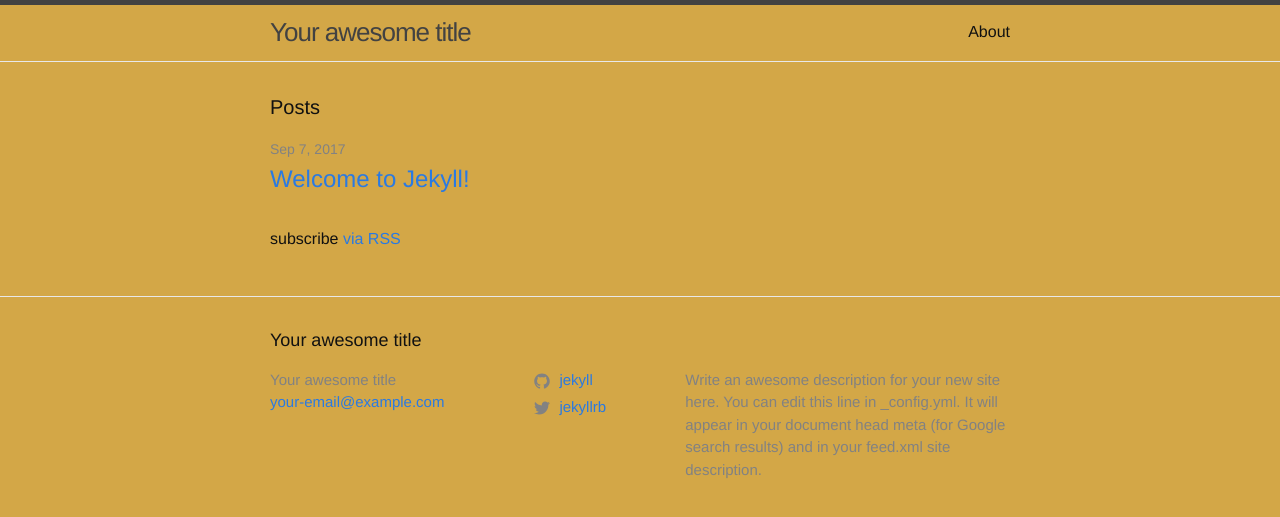
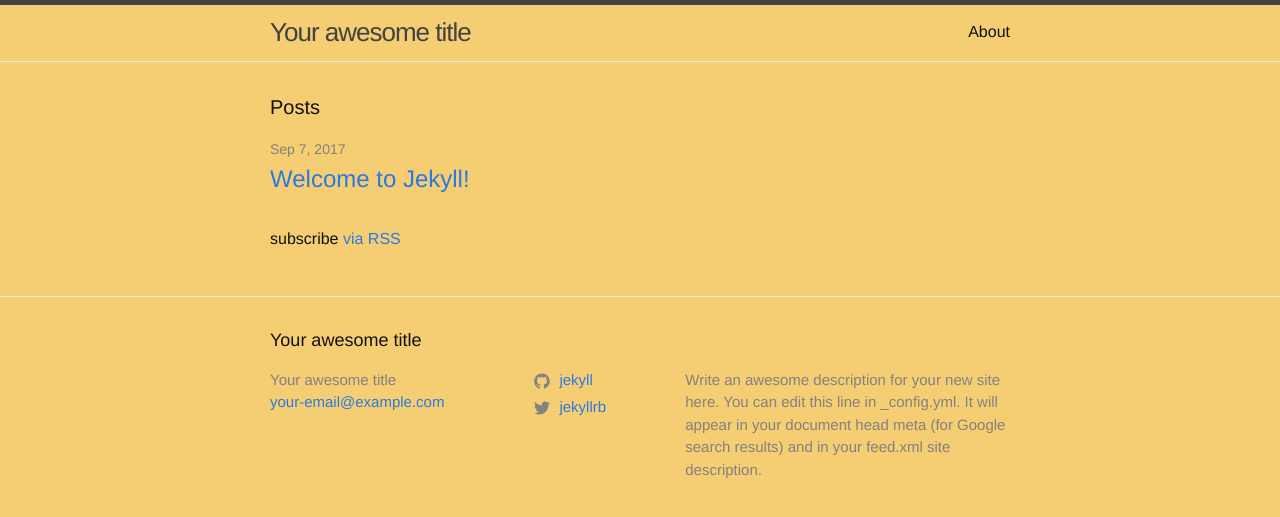
Before and after one commit to uuctsearch/uuctsearch.github.io, a Jekyll site: the page built from index.md, in a window 1280 px wide. Shown: the top 517 px of the page. Built offline with Jekyll 4.4.1, drawn with Linux system fonts in a browser that asks for light colours.

Commit message:
Update minima.scss

```diff
--- a/_sass/minima.scss
+++ b/_sass/minima.scss
@@ -1,4 +1,30 @@
 @charset "utf-8";
+
+// Chosen Colorscheme
+
+$color-red-main: #D35147;	// Main Primary color */
+$color-red-1: #FFAAA3;
+$color-red-2: #F57D73;
+$color-red-3: #B53126;
+$color-red-4: #8F160C;
+
+$color-yellow-main: #D3A747;	// Main Secondary color (1) */
+$color-yellow-1: #FFE2A3;
+$color-yellow-2: #F5CD73;
+$color-yellow-3: #B58926;
+$color-yellow-4: #8F670C;
+
+$color-blue-main: #3B4E8F;	// Main Secondary color (2) */
+$color-blue-1: #8795C6;
+$color-blue-2: #586AA6;
+$color-blue-3: #25397A;
+$color-blue-4: #132561;
+
+$color-green: #36A149;	// Main Complement color */
+$color-green-1: #88D596;
+$color-green-2: #58BB6A;
+$color-green-3: #1D8A30;
+$color-green-4: #0A6E1B;
 
 // Define defaults for each variable.
 
@@ -11,7 +37,7 @@ $base-line-height: 1.5 !default;
 $spacing-unit:     30px !default;
 
 $text-color:       #111 !default;
-$background-color: #d3a747 !default;
+$background-color: $color-yellow-2 !default;
 $brand-color:      #2a7ae2 !default;
 
 $grey-color:       #828282 !default;
```
